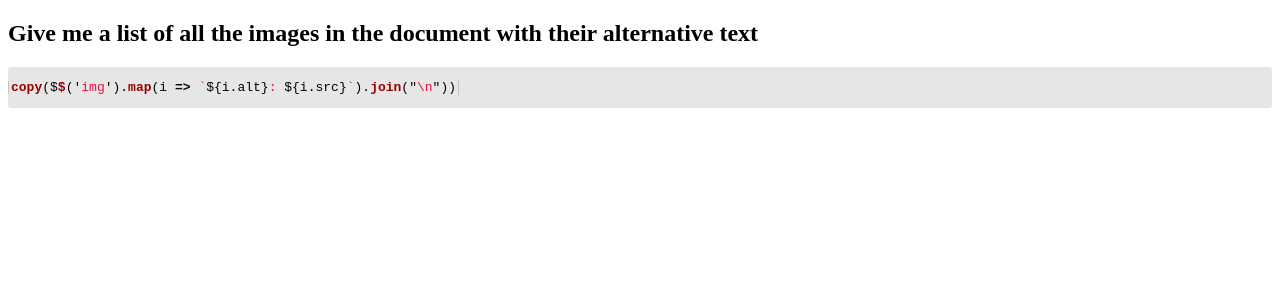
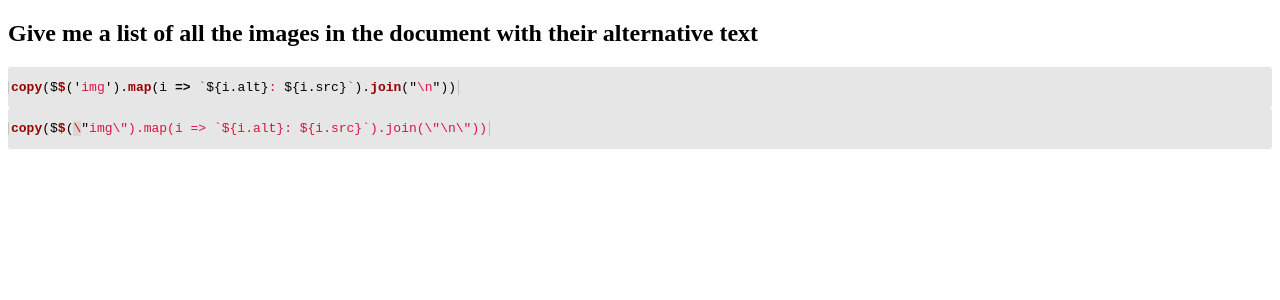
Before and after one commit to codepo8/dearconsole, a Jekyll site: the page built from _scripts/images-alt-text.md, in a window 1280 px wide. Shown: the top 300 px of the page. Built offline with Jekyll 4.4.1, drawn with Linux system fonts in a browser that asks for light colours.

Commit message:
replacefix

````diff
--- a/_scripts/images-alt-text.md
+++ b/_scripts/images-alt-text.md
@@ -10,3 +10,7 @@
 ```javascript
 copy($$('img').map(i => `${i.alt}: ${i.src}`).join("\n"))
 ```
+
+```javascript
+{{ page.codeexample | replace: '±', '\"'}}
+```
````
Also changed, not shown: test.md (+1 -1 lines).
